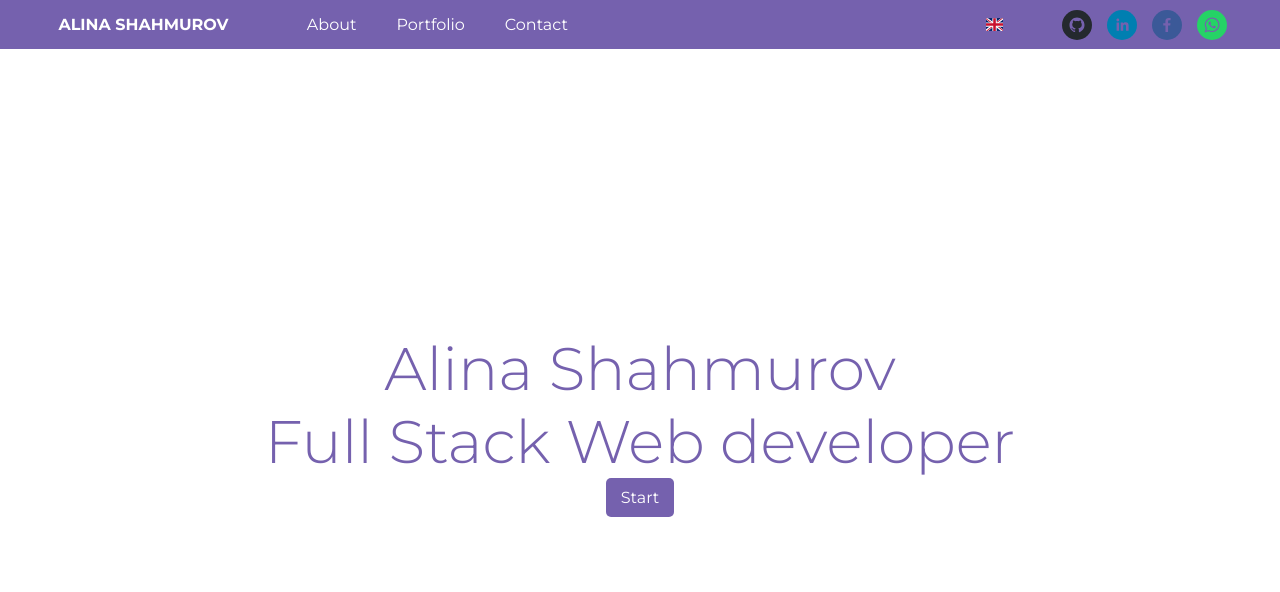
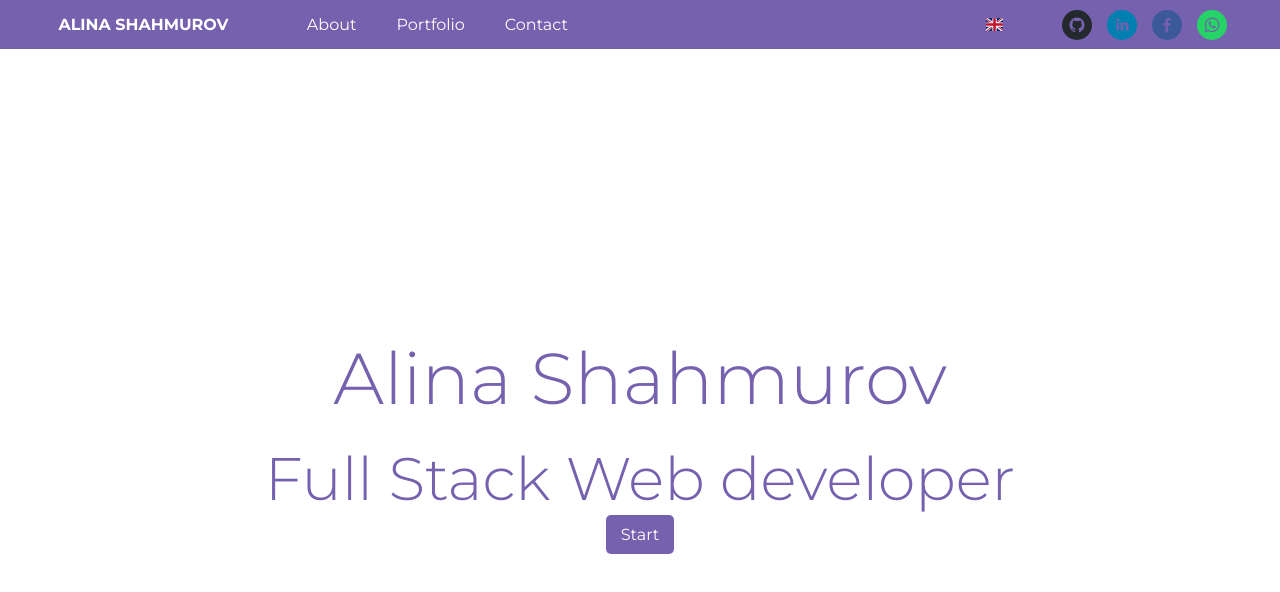
Before and after one commit to AlinaShahmur/portfolio, a React (Create React App) app in the folder client/: page / in a window 1280 px wide. Shown: the top 592 px of the page. Built offline with nearby package versions, Linux system fonts and the light colour scheme.

Commit message:
added title animation

```diff
--- a/client/src/App.js
+++ b/client/src/App.js
@@ -11,10 +11,19 @@ function App() {
     <BrowserRouter>
     <Header/>
       <Switch>
-          <Route component = {Home} exact path = '/' />
-          <Route component = {About}  path = '/about' />
-          <Route component = {Portfolio} path = '/portfolio'/>
-          <Route component = {Contact} path = '/contact'/>
+          <Route  exact path = '/' >
+            <Home/>
+          </Route>
+          <Route  path = '/about'>
+            <About />
+          </Route>
+          <Route path = '/portfolio'>
+            <Portfolio />
+          </Route>
+          <Route path = '/contact'>
+            <Contact/>
+          </Route>
+
       </Switch>
     </BrowserRouter>
   )
--- a/client/src/App.scss
+++ b/client/src/App.scss
@@ -18,14 +18,23 @@ $turquoiseColor:#669999;
   text-align: center;
   margin-bottom: 30px;
   padding-top: 30px;
+  opacity:0;
+  transform: translateY(-10px);
+  transition: all 0.7s;
+}
 
+.title-h1.visible {
+  opacity:1;
+  transform: translateY(10px)
 }
+
 
 .title-h2 {
   color: $violetColor;
   font-size: 60px;
   text-align: center;
 }
+
 
 .title-h3 {
   color: $violetColor;
--- a/client/src/components/About/About.js
+++ b/client/src/components/About/About.js
@@ -1,12 +1,29 @@
-import React from "react";
+import React, { useEffect, useState } from "react";
 import HardSkills from "./HardSkills";
 import SoftSkills from "./SoftSkills";
 import Story from './Story';
 import Image from './Image'
 import './About.scss'
 import { useTranslation } from "react-i18next";
+import { withRouter } from "react-router";
 
-export default function About() {
+function About(props) {
+    const [isH1Visible, setIsH1Visible] = useState(false)
+    props.history.listen(() => {
+        setIsH1Visible(false)
+        setTimeout(() => {
+          setIsH1Visible(true)
+        },500)
+      })
+      useEffect(() => {
+        const timer = setTimeout(() => {
+          setIsH1Visible(true)
+        },500)
+        return () => {
+          clearTimeout(timer)
+        }
+      },[])
+    const titleH1Classes = isH1Visible ? "title-h1 visible" : "title-h1"
     const { t } = useTranslation()
     const hardSkills = [{id: 1, skill: 'HTML'},
                         {id: 2, skill: 'CSS'},
@@ -23,7 +40,7 @@ export default function About() {
                         {id: 5, skill: t('attention_to_details')}]
     return (
         <section className = "section">
-            <h1 className = "title-h1">{t('about_me')}</h1>
+            <h1 className = {titleH1Classes}>{t('about_me')}</h1>
             <div className = 'about'>
                 <Image/>
                 <Story/>
@@ -33,3 +50,5 @@ export default function About() {
         </section>
     )
 }
+
+export default withRouter(About)
--- a/client/src/components/Contact/Contact.js
+++ b/client/src/components/Contact/Contact.js
@@ -1,8 +1,9 @@
-import React, {useState} from "react";
+import React, {useEffect, useState} from "react";
 import './Contact.scss'
 import {useTranslation} from "react-i18next";
+import { withRouter } from "react-router";
 
-export default function Contact(props) {
+function Contact(props) {
     const { t } = useTranslation()
     const [inputValues, setInputValues] = useState({
         name: '',
@@ -16,6 +17,24 @@ export default function Contact(props) {
         phNumber: '',
         message: ''
     })
+
+    const [isH1Visible, setIsH1Visible] = useState(false)
+    props.history.listen(() => {
+        setIsH1Visible(false)
+        setTimeout(() => {
+          setIsH1Visible(true)
+        },500)
+      })
+      useEffect(() => {
+        const timer = setTimeout(() => {
+          setIsH1Visible(true)
+        },500)
+        return () => {
+          clearTimeout(timer)
+        }
+      },[])
+    const titleH1Classes = isH1Visible ? "title-h1 visible" : "title-h1"
+
     const submitHandler = (event) => {
         event.preventDefault();
         if (formValidationHandler()) {
@@ -91,7 +110,7 @@ export default function Contact(props) {
     return (
         <section className = "section">
             <div className = "contact">
-                <h1 className = "title-h1">{t('contact')}</h1>
+                <h1 className = {titleH1Classes}>{t('contact')}</h1>
                     <div className = "contact__item">
                         <h3  className = "title-h3">{t('send_me_email')}</h3>
                         <form className = "contact__form form" onSubmit = {submitHandler} noValidate>
@@ -121,3 +140,5 @@ export default function Contact(props) {
         </section>
     )
 }
+
+export default withRouter(Contact)
--- a/client/src/components/Home/Home.js
+++ b/client/src/components/Home/Home.js
@@ -1,15 +1,34 @@
-import React from "react";
+import React, { useEffect, useState } from "react";
+import { withRouter } from "react-router";
 import { Link } from "react-router-dom";
 import '../../App.scss'
 import './Home.scss'
-export default function Home() {
+function Home(props) {
+    const [isH1Visible, setIsH1Visible] = useState(false)
+    props.history.listen(() => {
+      setIsH1Visible(false)
+      setTimeout(() => {
+        setIsH1Visible(true)
+      },500)
+    })
+    useEffect(() => {
+      const timer = setTimeout(() => {
+        setIsH1Visible(true)
+      },500)
+      return () => {
+        clearTimeout(timer)
+      }
+    },[])
+    const titleH1Classes = isH1Visible ? "title-h1 visible" : "title-h1"
     return (
         <section className = "section">
             <div className = "main">
-                <h1 className = 'title-h2'>Alina Shahmurov</h1>
+                <h1 className = {titleH1Classes}>Alina Shahmurov</h1>
                 <h2 className = 'title-h2'>Full Stack Web developer</h2>
                 <Link className = 'home-link' to = "/about">Start</Link>
             </div>
         </section>
     )
 }
+
+export default withRouter(Home)
--- a/client/src/components/Portfolio/Portfolio.js
+++ b/client/src/components/Portfolio/Portfolio.js
@@ -1,10 +1,12 @@
 import React, {useState, useEffect} from "react";
 import './Portfolio.scss';
 import { useTranslation } from "react-i18next";
+import { withRouter } from "react-router";
 
-export default function Project() {
+ function Project(props) {
     const { t } = useTranslation()
     const [projects, setProjects] = useState([]);
+    const [isH1Visible, setIsH1Visible] = useState(false)
     useEffect(() => {
         fetch('/api/projects')
         .then(response => {
@@ -16,11 +18,25 @@ export default function Project() {
         .then(data => setProjects(data))
         .catch(e => console.log(e))
     },[])
-
+    props.history.listen(() => {
+      setIsH1Visible(false)
+      setTimeout(() => {
+        setIsH1Visible(true)
+      },500)
+    })
+    useEffect(() => {
+      const timer = setTimeout(() => {
+        setIsH1Visible(true)
+      },500)
+      return () => {
+        clearTimeout(timer)
+      }
+    },[])
+    const titleH1Classes = isH1Visible ? "title-h1 visible" : "title-h1"
     return (
         <section className = "section">
         <div className = "projects">
-            <h1 className = "title-h1">{t('my_projects')}</h1>
+            <h1 className = {titleH1Classes}>{t('my_projects')}</h1>
             <div className = "projects__container">
                 {projects.map((project, index) =>(
                     <div className = "projects__item" key = {index}>
@@ -46,3 +62,5 @@ export default function Project() {
         </section>
     )
 }
+
+export default withRouter(Project)
```
